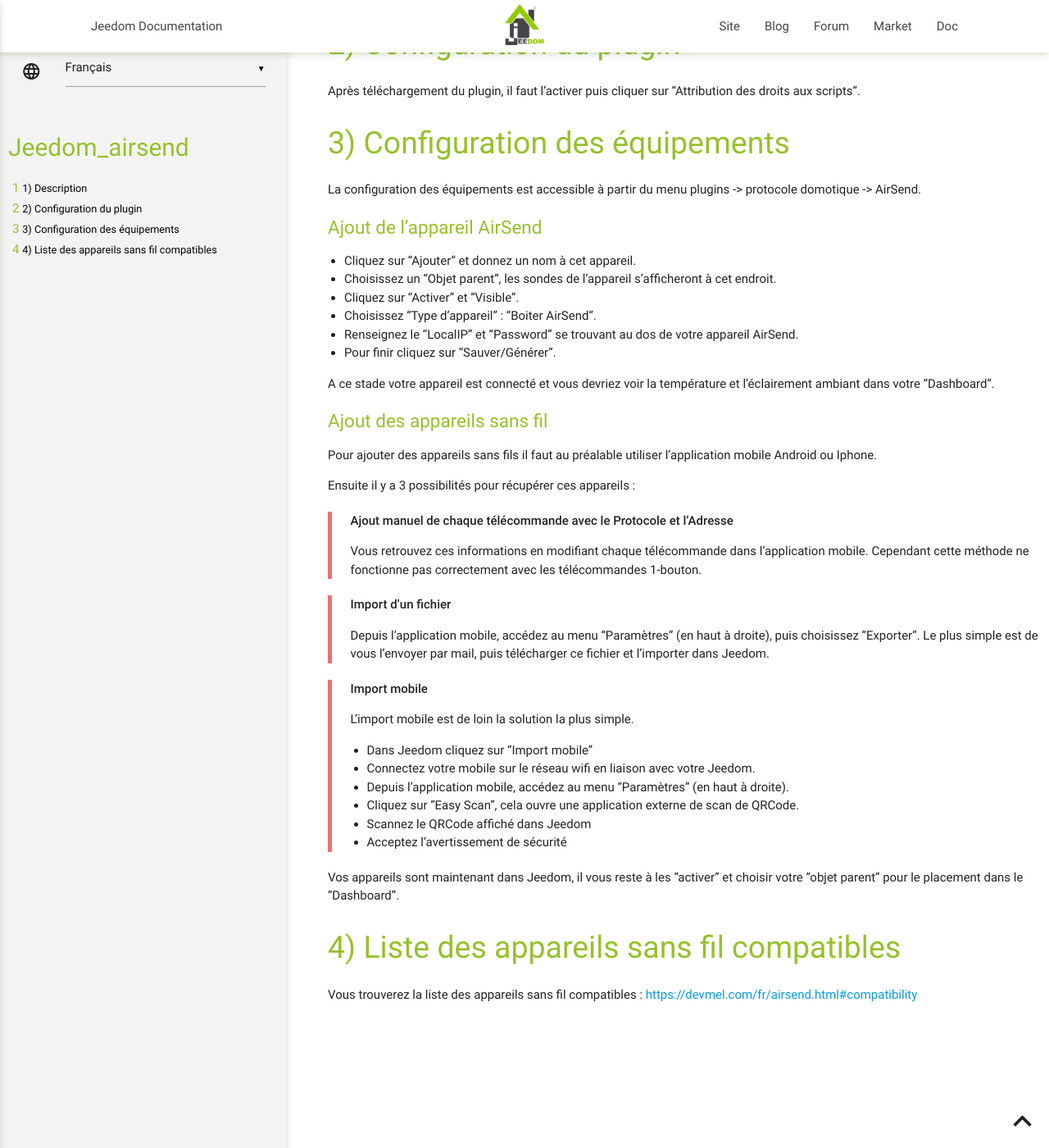
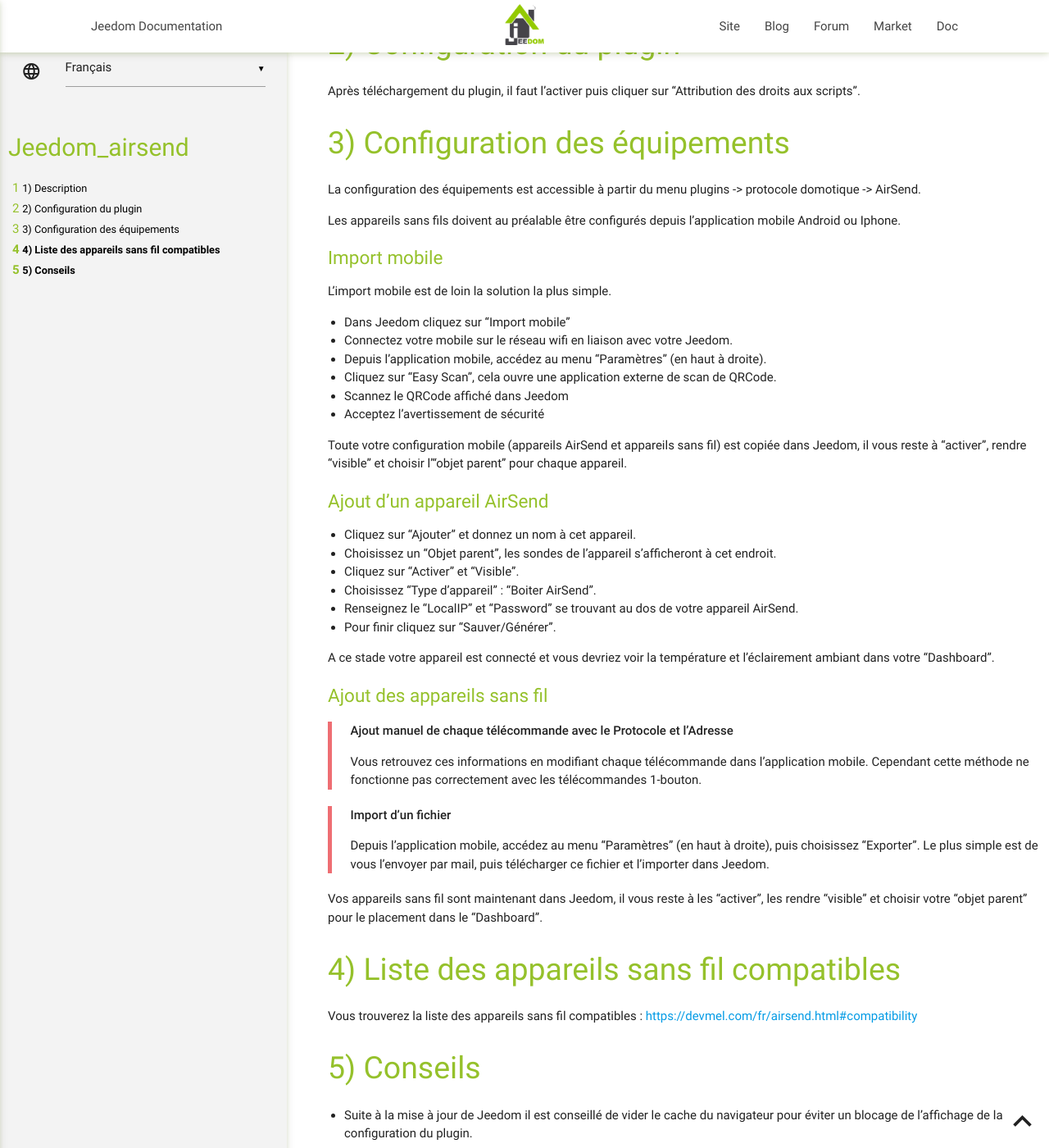
Before and after one commit to kimagurefr/jeedom_airsend, a Jekyll site: the page built from docs/fr_FR/index.md, in a window 1280 px wide and 1400 px high, scrolled down 205 px. Shown: the whole window at 82% size. Built offline with Jekyll 4.4.1, drawn with Linux system fonts in a browser that asks for light colours; our own code applies the rules of GitHub Pages for plain Markdown files.

Commit message:
Documentation

```diff
--- a/docs/fr_FR/index.md
+++ b/docs/fr_FR/index.md
@@ -13,7 +13,23 @@ Configuration des équipements
 
 La configuration des équipements est accessible à partir du menu plugins -> protocole domotique -> AirSend.
 
-### Ajout de l'appareil AirSend
+Les appareils sans fils doivent au préalable être configurés depuis l'application mobile Android ou Iphone.
+
+
+### Import mobile
+
+L'import mobile est de loin la solution la plus simple.
+
+- Dans Jeedom cliquez sur "Import mobile"
+- Connectez votre mobile sur le réseau wifi en liaison avec votre Jeedom.
+- Depuis l'application mobile, accédez au menu "Paramètres" (en haut à droite).
+- Cliquez sur "Easy Scan", cela ouvre une application externe de scan de QRCode.
+- Scannez le QRCode affiché dans Jeedom
+- Acceptez l'avertissement de sécurité
+
+Toute votre configuration mobile (appareils AirSend et appareils sans fil) est copiée dans Jeedom, il vous reste à "activer", rendre "visible" et choisir l'"objet parent" pour chaque appareil.
+
+### Ajout d'un appareil AirSend
 
 - Cliquez sur "Ajouter" et donnez un nom à cet appareil.
 - Choisissez un "Objet parent", les sondes de l'appareil s'afficheront à cet endroit.
@@ -26,9 +42,6 @@ A ce stade votre appareil est connecté et vous devriez voir la température et
 
 ### Ajout des appareils sans fil
 
-Pour ajouter des appareils sans fils il faut au préalable utiliser l'application mobile Android ou Iphone.
-
-Ensuite il y a 3 possibilités pour récupérer ces appareils :
 > **Ajout manuel de chaque télécommande avec le Protocole et l'Adresse**
 >
 > Vous retrouvez ces informations en modifiant chaque télécommande dans l'application mobile. Cependant cette méthode ne fonctionne pas correctement avec les télécommandes 1-bouton.
@@ -37,20 +50,14 @@ Ensuite il y a 3 possibilités pour récupérer ces appareils :
 >
 > Depuis l'application mobile, accédez au menu "Paramètres" (en haut à droite), puis choisissez "Exporter". Le plus simple est de vous l'envoyer par mail, puis télécharger ce fichier et l'importer dans Jeedom.
 
-> **Import mobile**
->
-> L'import mobile est de loin la solution la plus simple.
->- Dans Jeedom cliquez sur "Import mobile"
->- Connectez votre mobile sur le réseau wifi en liaison avec votre Jeedom.
->- Depuis l'application mobile, accédez au menu "Paramètres" (en haut à droite).
->- Cliquez sur "Easy Scan", cela ouvre une application externe de scan de QRCode.
->- Scannez le QRCode affiché dans Jeedom
->- Acceptez l'avertissement de sécurité
 
-
-Vos appareils sont maintenant dans Jeedom, il vous reste à les "activer" et choisir votre "objet parent" pour le placement dans le "Dashboard".
+Vos appareils sans fil sont maintenant dans Jeedom, il vous reste à les "activer", les rendre "visible" et choisir votre "objet parent" pour le placement dans le "Dashboard".
 
 Liste des appareils sans fil compatibles
 ===
 
 Vous trouverez la liste des appareils sans fil compatibles : <https://devmel.com/fr/airsend.html#compatibility>
+
+Conseils
+===
+- Suite à la mise à jour de Jeedom il est conseillé de vider le cache du navigateur pour éviter un blocage de l'affichage de la configuration du plugin.
```
